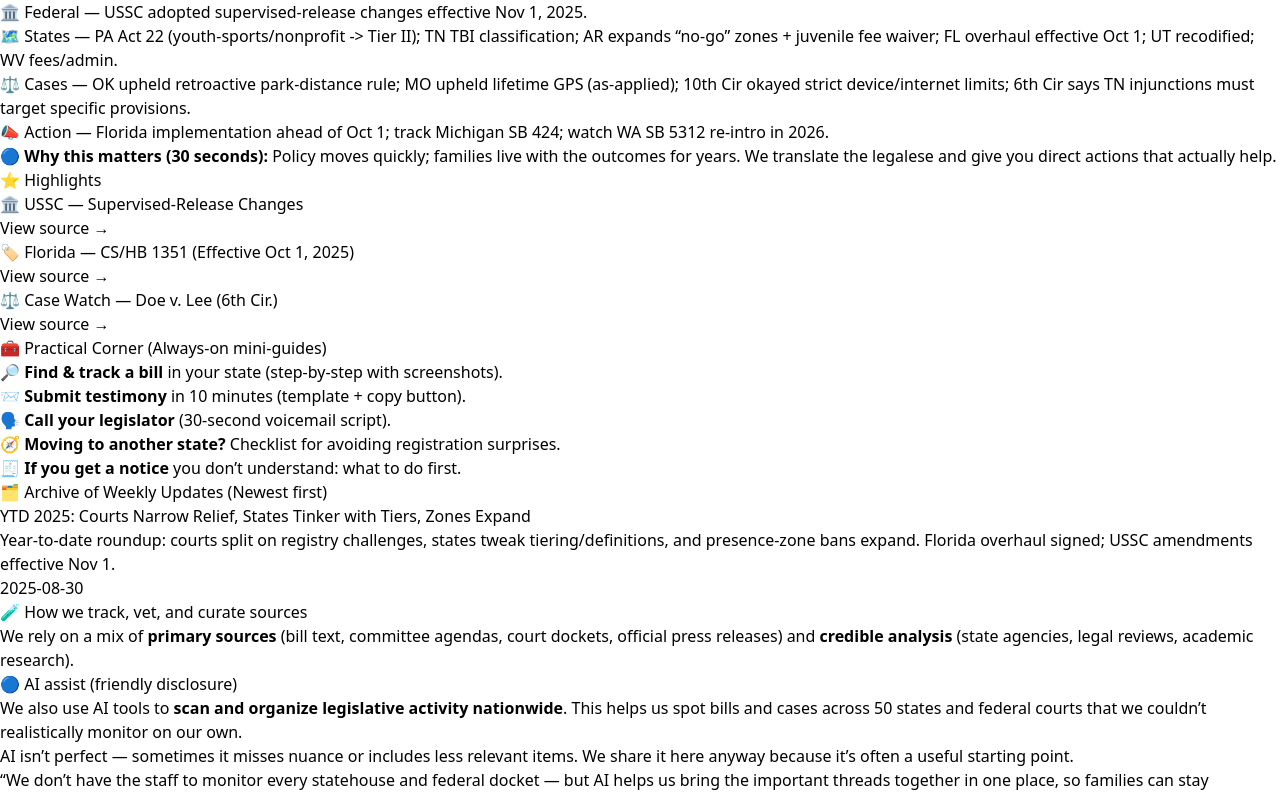
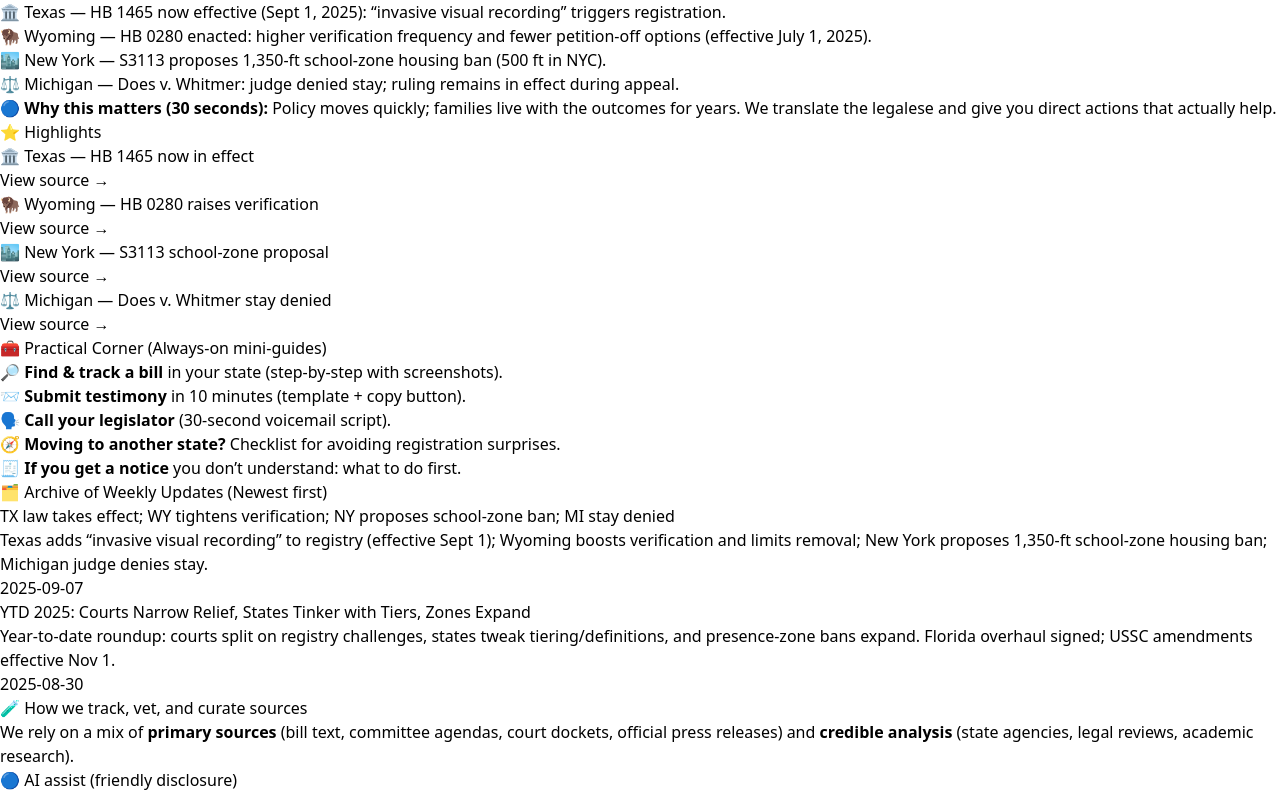
Before and after one commit to projectsolarrecon/Solar, a React (Vite) app: page /resources/legislative-tracker in a window 1280 px wide. Shown: the part 3320-4116 px from the top of the page. Built offline with nearby package versions, Linux system fonts and the light colour scheme.

Commit message:
Update legislativeUpdates.ts

```diff
--- a/src/data/legislativeUpdates.ts
+++ b/src/data/legislativeUpdates.ts
@@ -12,6 +12,13 @@ export type LegislativeUpdateMeta = {
 
 export const legislativeUpdates: LegislativeUpdateMeta[] = [
   {
+  date: '2025-09-07',
+  title: 'TX law takes effect; WY tightens verification; NY proposes school-zone ban; MI stay denied',
+  slug: '2025-09-07',
+  summary:
+    'Texas adds “invasive visual recording” to registry (effective Sept 1); Wyoming boosts verification and limits removal; New York proposes 1,350-ft school-zone housing ban; Michigan judge denies stay.',
+},
+  {
   date: '2025-08-30',
   title: 'YTD 2025: Courts Narrow Relief, States Tinker with Tiers, Zones Expand',
   // replace the slug for the 2025-08-30 entry:
```
